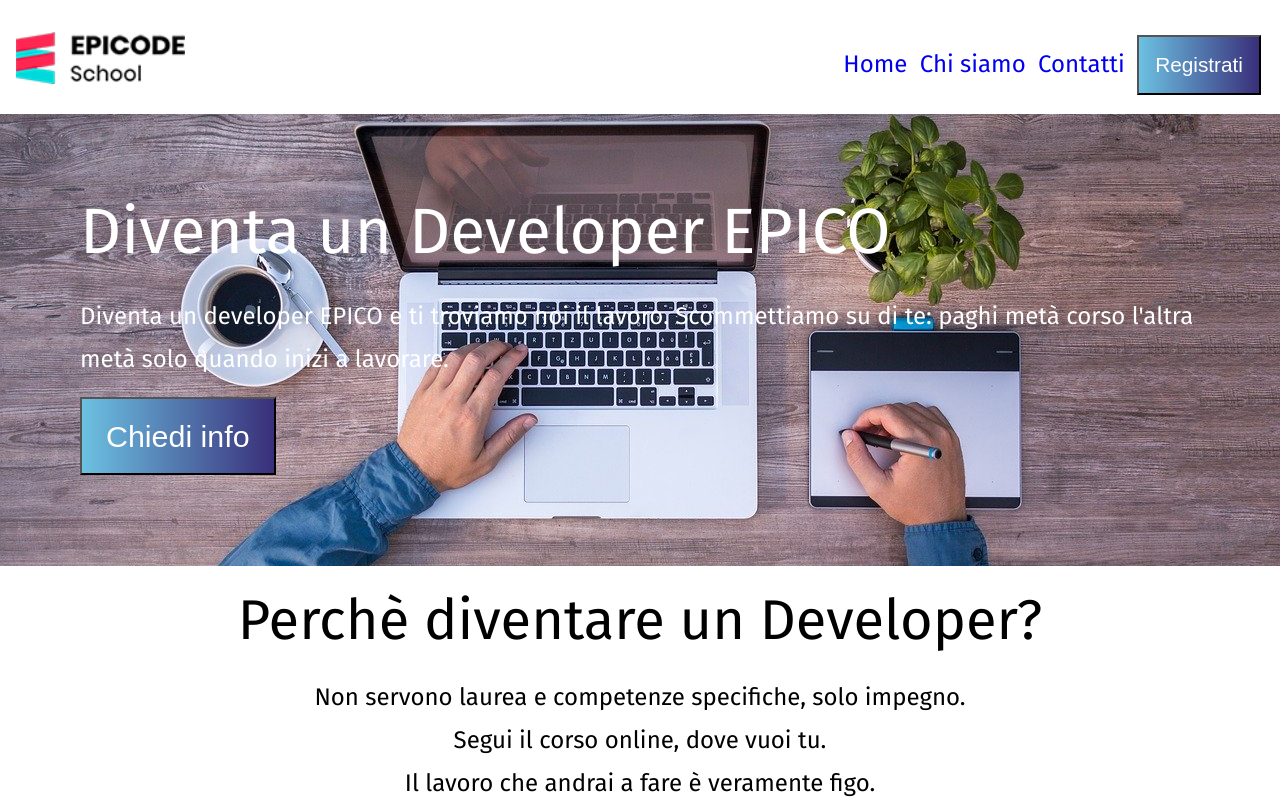
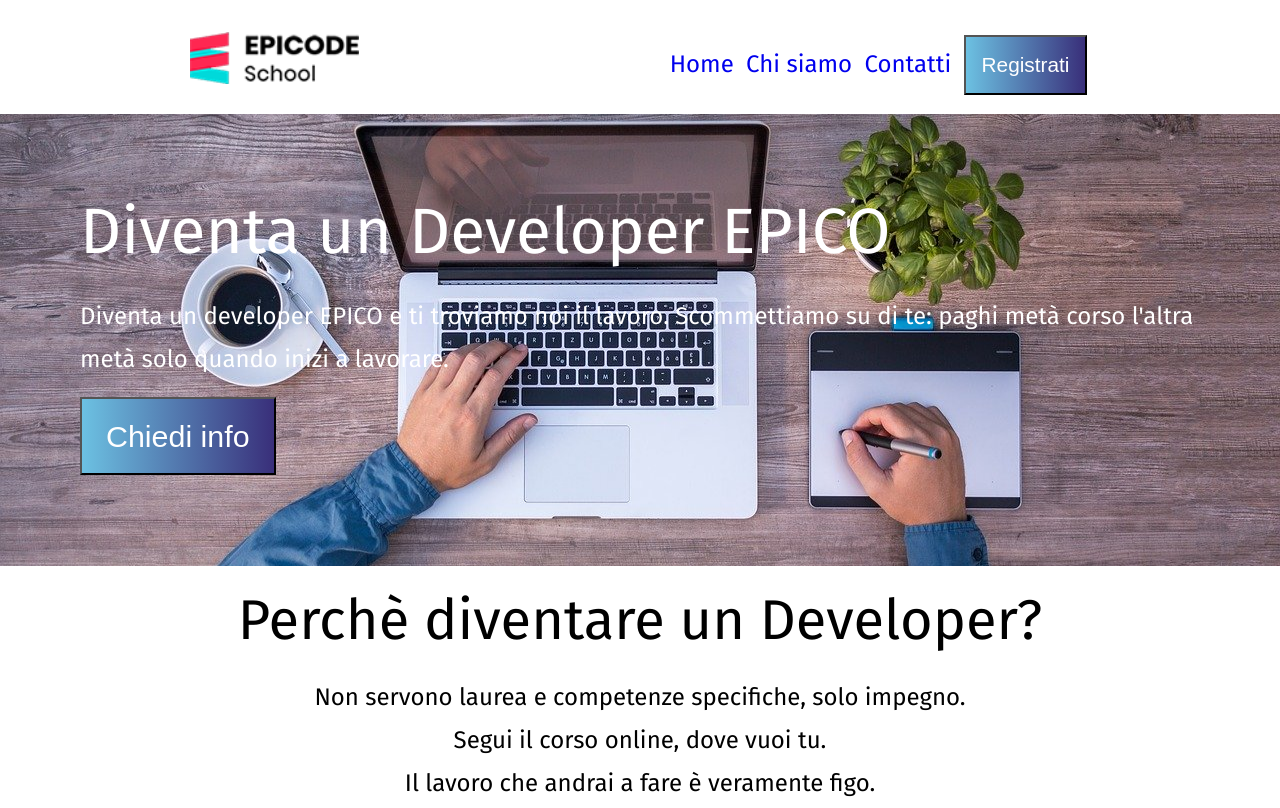
Before and after one commit to Femnir81/U1-W2-D5-Homework, a plain HTML site: page start/index.html in a window 1280 px wide. Shown: the top 808 px of the page. Drawn offline with Linux system fonts and the light colour scheme.

Commit message:
Update stile.css

```diff
--- a/start/assets/css/stile.css
+++ b/start/assets/css/stile.css
@@ -180,3 +180,9 @@ footer .button {
     padding: 1rem;
    }
 }
+
+@media screen and (min-width:1024px) {
+    header {
+        justify-content: space-around;
+    }
+}
```
